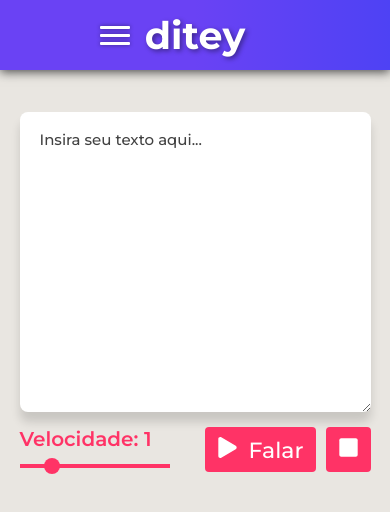
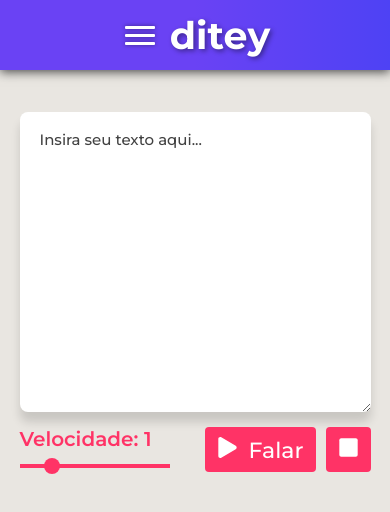
Before and after one commit to rodrigosuelli/ditey-web, a React (Create React App) app: page / in a window 390 px wide. Shown: the top 512 px of the page. Built offline with nearby package versions, Linux system fonts and the light colour scheme.

Commit message:
style: Remove header padding

```diff
--- a/src/components/header/styles.css
+++ b/src/components/header/styles.css
@@ -71,7 +71,6 @@ a.nav-link:hover::after {
 
 @media screen and (max-width: 830px) {
     header {
-        padding: 0 100px 0 50px;
         justify-content: center;
     }
 
```
